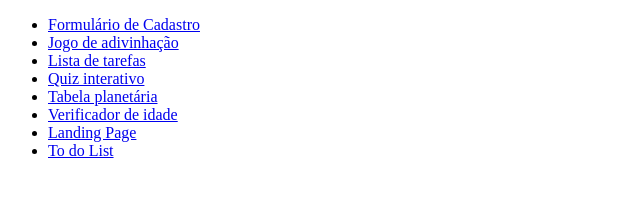
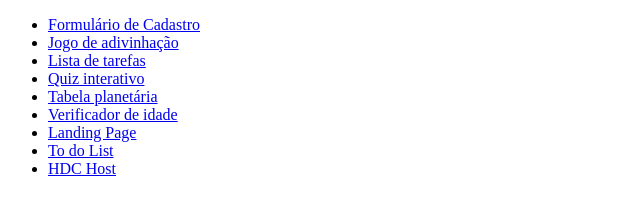
Before and after one commit to LarissaDaRochaNunes/Projetos-Frontend, a plain HTML site: page index.html in a window 1280 px wide. Shown: the full height of the page, 0-640 px from the left. Drawn offline with Linux system fonts and the light colour scheme.

Commit message:
Update index.html

```diff
--- a/index.html
+++ b/index.html
@@ -15,6 +15,7 @@
         <li><a href="verificador-de-idade/index.html">Verificador de idade</a></li>
         <li><a href="landing-page/index.html">Landing Page</a></li>
         <li><a href="to-do-list/index.html">To do List</a></li>
+        <li> <a href="HDC-host/index.html">HDC Host</a></li>
     </ul>
 
 </body>
```
